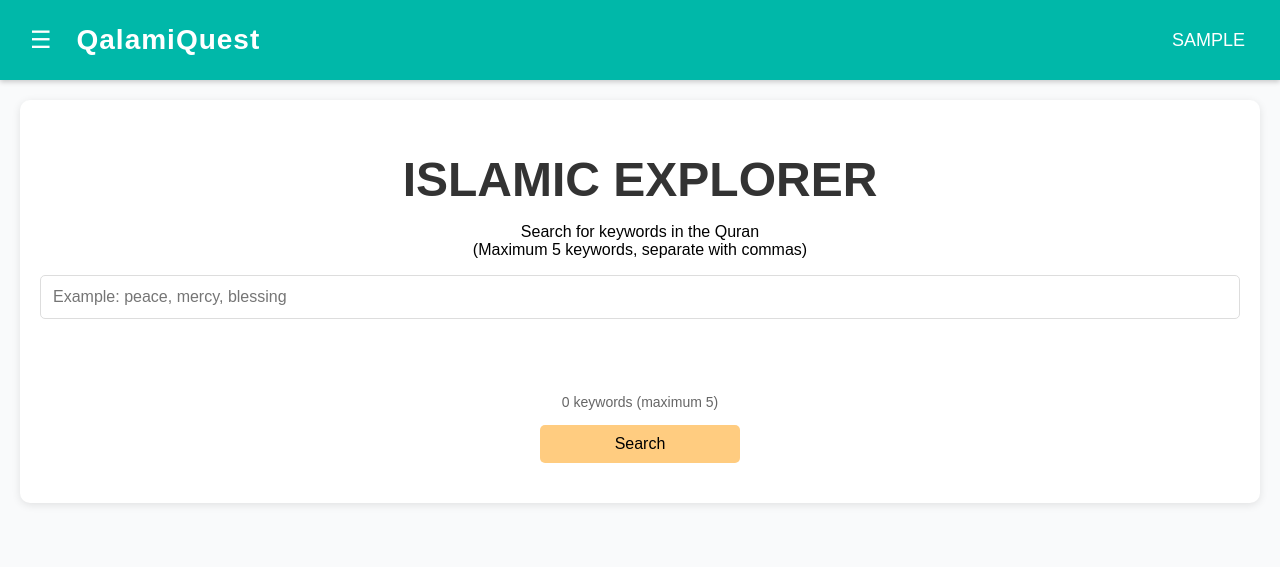
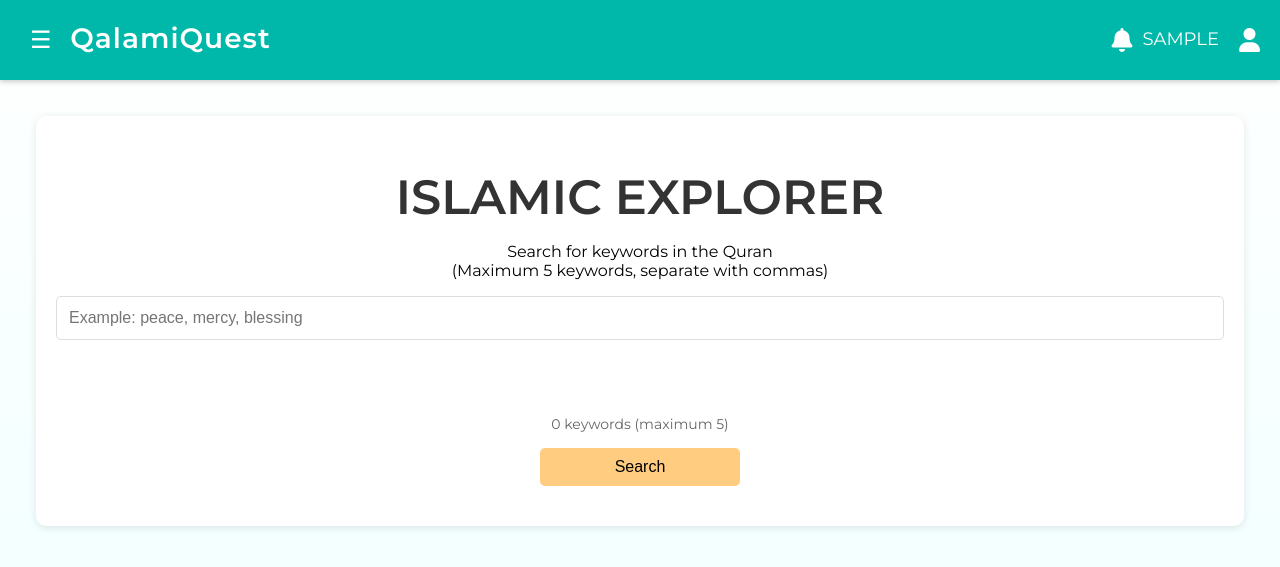
Before and after one commit to harraznasrullah/qalamiquest, a PHP site: page /islamicsearch/islamicsearch.php in a window 1280 px wide. Shown: the top 567 px of the page. Run offline with PHP 8.4, Linux system fonts and the light colour scheme; a user stored in the database is signed in.

Commit message:
css islamic explorer

```diff
--- a/islamicsearch/islamicsearch.php
+++ b/islamicsearch/islamicsearch.php
@@ -91,30 +91,30 @@ $conn->close();
     <meta charset="UTF-8">
     <meta name="viewport" content="width=device-width, initial-scale=1.0">
     <title>Islamic Explorer</title>
-    <link rel="stylesheet" href="../islamicsearch/islamicsearchstyles.css">
+    <link rel="stylesheet" href="islamicsearchstyles.css">
+    <link rel="stylesheet" href="https://cdnjs.cloudflare.com/ajax/libs/font-awesome/6.0.0-beta3/css/all.min.css">
 
 </head>
 <body>
 
-    <!-- Navbar -->
-    <div class="navbar">
+   <!-- Navbar -->
+   <div class="navbar">
         <div class="navbar-left">
             <button class="open-btn" onclick="toggleSidebar()">☰</button> <!-- Sidebar toggle button -->
             QalamiQuest
         </div>
         <div class="navbar-right">
             <i class="fas fa-bell bell-icon"></i> <!-- Bell icon -->
-            <span><?php echo $user_name; ?></span> <!-- Display logged in user's name -->
+            <span><?php echo strtoupper($_SESSION['user_name']); ?></span> <!-- Display logged in user's name -->
             <i class="fas fa-user"></i> <!-- Profile icon -->
         </div>
     </div>
 
-    <div class="sidebar" id="sidebar">
-        <a href="/../student_dashboard.php"><i class="fas fa-home"></i> Dashboard</a>
-        <a href="#"><i class="fas fa-users"></i> Lecturer/Supervisor</a>
-        <a href="./bookmark/view_bookmarks.php"><i class="fas fa-bookmark"></i> Bookmark</a>
-        <a href="edit_profile.php"><i class="fas fa-user"></i> Edit Profile</a>
-        <a href="logout.php"><i class="fas fa-sign-out-alt"></i> Logout</a> <!-- Updated Logout link -->
+     <!-- Sidebar -->
+     <div class="sidebar" id="sidebar">
+        <a href="../student_dashboard.php"><i class="fas fa-home"></i> Dashboard</a>
+        <a href="#"><i class="fas fa-bookmark"></i> Bookmark</a>
+        <a href="../logout.php"><i class="fas fa-sign-out-alt"></i> Logout</a>
     </div>
 
         <!-- JavaScript to toggle sidebar -->
@@ -133,7 +133,7 @@ $conn->close();
             }
         }
         </script>
-
+<div id="main-content">
     <div class="container">
         <h1>ISLAMIC EXPLORER</h1>
         <p>Search for keywords in the Quran<br>(Maximum 5 keywords, separate with commas)</p>
@@ -153,7 +153,7 @@ $conn->close();
                 <?php if (isset($error)): ?>
                     <div class="error-message"><?php echo $error; ?></div>
                 <?php endif; ?>
-                <button type="submit">Search</button>
+                <button class="search" type="submit">Search</button>
             </div>
         </form>
 
@@ -190,6 +190,7 @@ $conn->close();
                 <p>No results found.</p>
             <?php endif; ?>
         </div>
+    </div>
     </div>
 
     <script>
--- a/islamicsearch/islamicsearchstyles.css
+++ b/islamicsearch/islamicsearchstyles.css
@@ -1,205 +1,144 @@
-/* Navigation Styles */
+@import url('https://fonts.googleapis.com/css2?family=Montserrat:wght@400;600&display=swap');
 
-/* Top Navigation Bar */
+body {
+    font-family: 'Montserrat', sans-serif;
+    margin: 0;
+    padding: 0;
+    display: flex;
+    flex-direction: column;
+    min-height: 100vh;
+    background: linear-gradient(to bottom, #ffffff, #EDFFFF);
+    /* Background gradient */
+}
+
+/* Navbar styling */
 .navbar {
     display: flex;
     justify-content: space-between;
     align-items: center;
     background-color: #00b8a9;
+    /* Green navbar background */
     padding: 10px 20px;
     height: 60px;
     position: sticky;
     top: 0;
+    /* Stick navbar to top */
     z-index: 1000;
+    /* Ensures navbar stays above other content */
     box-shadow: 0 2px 5px rgba(0, 0, 0, 0.2);
+    /* Adds shadow to navbar */
 }
 
-/* Navbar Brand/Logo Section */
+/* Navbar left section styling (logo/title) */
 .navbar-left {
-    display: flex;
-    align-items: center;
     color: white;
     font-size: 28px;
     font-weight: 600;
     letter-spacing: 1px;
 }
 
-/* Navbar Right Section with User Info */
+/* Navbar right section (buttons) */
 .navbar-right {
     display: flex;
-    align-items: center;
-    gap: 15px;
 }
 
-/* User Profile and Notification Icons */
+/* Styling for buttons in navbar */
+.navbar-right button {
+    background-color: #00b8a9;
+    /* Button color matching navbar */
+    color: white;
+    border: none;
+    padding: 12px 20px;
+    margin-left: 15px;
+    cursor: pointer;
+    font-size: 16px;
+    border-radius: 25px;
+    /* Rounded button edges */
+    transition: background 0.3s ease, transform 0.3s ease;
+    /* Transition on hover */
+}
+
+/* Hover effect for navbar buttons */
+.navbar-right button:hover {
+    background: #004d4d;
+    /* Darker shade of green on hover */
+    transform: scale(1.05);
+    /* Slight enlargement on hover */
+}
+
 .navbar-right i {
     font-size: 24px;
+    margin-left: 20px;
     cursor: pointer;
     color: white;
-    transition: transform 0.2s ease;
 }
 
-.navbar-right i:hover {
-    transform: scale(1.1);
+.navbar-right span {
+    margin-left: 10px;
+    font-size: 18px;
+    color: white;
 }
 
-/* Username Display */
-.navbar-right span {
-    font-size: 18px;
-    color: white;
-    margin-left: 10px;
+/* Main content when sidebar is open */
+#main-content {
+    transition: margin-left 0.3s;
+    padding: 16px;
+    margin-left: 0;
+    /* Default margin */
 }
 
-/* Notification Bell Specific Styles */
-.bell-icon {
-    position: relative;
-    margin-right: 10px;
+.sidebar {
+    height: calc(100% - 50px);
+    /* Adjust height for the navbar (assuming navbar height is 50px) */
+    width: 240px;
+    position: fixed;
+    top: 50px;
+    /* Start just below the navbar */
+    left: -300px;
+    /* Hidden by default */
+    background-color: #f9f9f9;
+    /* Slight transparency */
+    border: 1px solid #ddd;
+    /* Add a border color and thickness */
+    overflow-x: hidden;
+    transition: 0.3s;
+    padding-top: 40px;
+    /* Top padding */
+    z-index: 1;
+    /* Ensure it is above the main content */
 }
 
-/* Add notification dot/badge if needed */
-.bell-icon::after {
-    content: '';
-    position: absolute;
-    top: -5px;
-    right: -5px;
-    width: 8px;
-    height: 8px;
-    background-color: #ff4444;
-    border-radius: 50%;
-    display: none; /* Show when there are notifications */
+.sidebar a {
+    padding: 15px;
+    text-decoration: none;
+    font-size: 16px;
+    color: #818181;
+    display: block;
+    transition: 0.3s;
 }
 
-/* Sidebar Navigation */
-.sidebar {
-    height: calc(100vh - 60px); /* Subtracting navbar height */
-    width: 240px;
-    position: fixed;
-    top: 60px; /* Start below navbar */
-    left: -300px; /* Hidden by default */
-    background-color: #f9f9f9;
-    border-right: 1px solid #ddd;
-    overflow-x: hidden;
-    transition: left 0.3s ease;
-    padding-top: 20px;
-    z-index: 999;
+.sidebar a i {
+    margin-right: 10px;
+    /* Adjust the value as needed for right padding */
+    vertical-align: middle;
+    /* Align the icon vertically with text */
+    width: 30px;
+    text-align: center;
+
 }
 
-/* Sidebar Links */
-.sidebar a {
-    display: flex;
-    align-items: center;
-    padding: 15px 20px;
-    text-decoration: none;
-    font-size: 16px;
-    color: #666;
-    transition: all 0.3s ease;
-    border-left: 3px solid transparent;
+.sidebar a:hover {
+    color: black;
 }
 
-/* Sidebar Icons */
-.sidebar a i {
-    width: 24px;
-    margin-right: 10px;
-    text-align: center;
-    font-size: 18px;
-}
-
-/* Sidebar Link Hover Effects */
-.sidebar a:hover {
-    background-color: #e9ecef;
-    color: #00b8a9;
-    border-left-color: #00b8a9;
-}
-
-/* Active Sidebar Link */
-.sidebar a.active {
-    background-color: #e9ecef;
-    color: #00b8a9;
-    border-left-color: #00b8a9;
-    font-weight: 600;
-}
-
-/* Sidebar Toggle Button */
+/* Open button in the navbar */
 .open-btn {
-    background: transparent;
+    font-size: 24px;
+    cursor: pointer;
+    background-color: transparent;
     border: none;
     color: white;
-    font-size: 24px;
-    cursor: pointer;
     padding: 10px;
-    margin-right: 15px;
-    transition: transform 0.2s ease;
-}
-
-.open-btn:hover {
-    transform: scale(1.1);
-}
-
-/* Main Content Adjustment */
-#main-content {
-    transition: margin-left 0.3s ease;
-    padding: 20px;
-    margin-left: 0;
-}
-
-/* When Sidebar is Open */
-.sidebar.open {
-    left: 0;
-}
-
-#main-content.shifted {
-    margin-left: 240px;
-}
-
-/* Responsive Design */
-@media screen and (max-width: 768px) {
-    .sidebar {
-        width: 100%;
-        max-width: 240px;
-    }
-
-    #main-content.shifted {
-        margin-left: 0;
-        opacity: 0.7;
-    }
-
-    .navbar-right span {
-        display: none;
-    }
-}
-
-/* Dark Mode Support (Optional) */
-@media (prefers-color-scheme: dark) {
-    .navbar {
-        background-color: #006d63;
-    }
-
-    .sidebar {
-        background-color: #1a1a1a;
-        border-right-color: #333;
-    }
-
-    .sidebar a {
-        color: #ccc;
-    }
-
-    .sidebar a:hover,
-    .sidebar a.active {
-        background-color: #2d2d2d;
-        color: #00b8a9;
-    }
-}
-
-/* Apply Flexbox to the Body to Center Content */
-body {
-    font-family: 'Montserrat', sans-serif;
-    background-color: #f9fafb;
-    display: flex;
-    min-height: 100vh;
-    margin: 0;
-    padding: 0;
-    box-sizing: border-box;
-    flex-direction: column;
 }
 
 /* Container holds both search form and results */
@@ -241,8 +180,10 @@ h1 {
 }
 
 /* Button Styling */
-button {
-    width: 100%; /* Responsive for small screens */
+.search,
+.bookmark-btn {
+    width: 100%;
+    /* Responsive for small screens */
     max-width: 200px;
     padding: 10px;
     background-color: #ffcc80;
@@ -253,7 +194,8 @@ button {
     transition: background-color 0.3s;
 }
 
-button:hover {
+.search:hover,
+.bookmark-btn:hover {
     background-color: #ffb74d;
 }
 
@@ -296,7 +238,7 @@ button:hover {
     padding: 20px;
     margin-bottom: 20px;
     border-radius: 10px;
-    box-shadow: 0 2px 4px rgba(0,0,0,0.1);
+    box-shadow: 0 2px 4px rgba(0, 0, 0, 0.1);
 }
 
 .highlight {
--- a/student_lounge/create_topic.php
+++ b/student_lounge/create_topic.php
@@ -1,6 +1,6 @@
 <?php
 session_start();
-require 'db_connection.php';
+require '../db_connection.php';
 
 if ($_SERVER['REQUEST_METHOD'] === 'POST') {
     $title = $_POST['title'];
--- a/student_lounge/student_discussion.php
+++ b/student_lounge/student_discussion.php
@@ -36,11 +36,9 @@ $result = $conn->query("
 
     <!-- Sidebar -->
     <div class="sidebar" id="sidebar">
-        <a href="student_dashboard.php"><i class="fas fa-home"></i> Dashboard</a>
-        <a href="assign_sv.php"><i class="fas fa-users"></i> Apply Supervisor</a>
+        <a href="../student_dashboard.php"><i class="fas fa-home"></i> Dashboard</a>
         <a href="#"><i class="fas fa-bookmark"></i> Bookmark</a>
-        <a href="edit_profile.php"><i class="fas fa-user"></i> Edit Profile</a>
-        <a href="logout.php"><i class="fas fa-sign-out-alt"></i> Logout</a>
+        <a href="../logout.php"><i class="fas fa-sign-out-alt"></i> Logout</a>
     </div>
 
     <div id="main-content">
```
